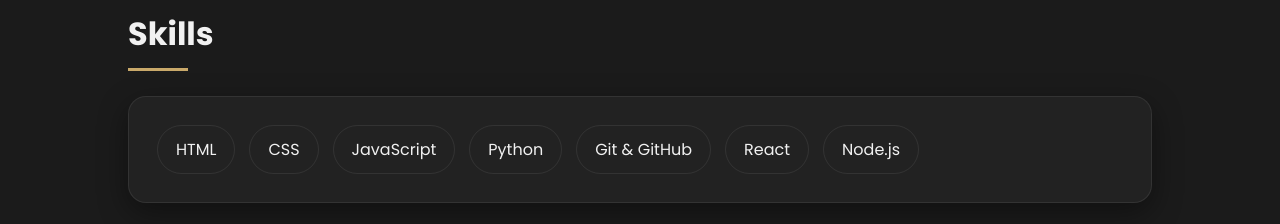
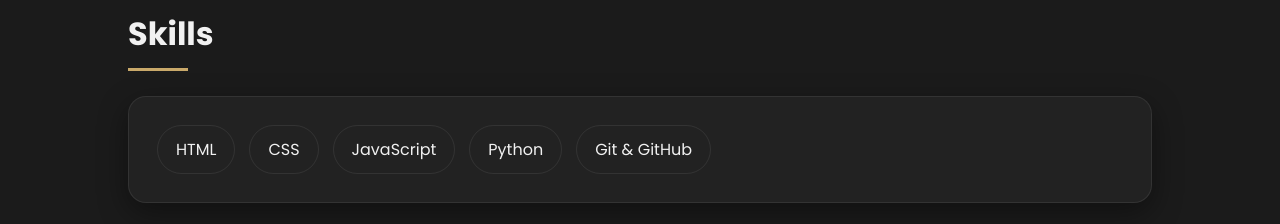
Before and after one commit to aronserrano/AronSerrano, a plain HTML site: page index.html in a window 1280 px wide. Shown: the part 960-1184 px from the top of the page. Drawn offline with Linux system fonts and the light colour scheme.

Commit message:
Update index.html

```diff
--- a/index.html
+++ b/index.html
@@ -246,8 +246,6 @@
                 <span>JavaScript</span>
                 <span>Python</span>
                 <span>Git & GitHub</span>
-                <span>React</span>
-                <span>Node.js</span>
             </div>
         </div>
     </div>
```
